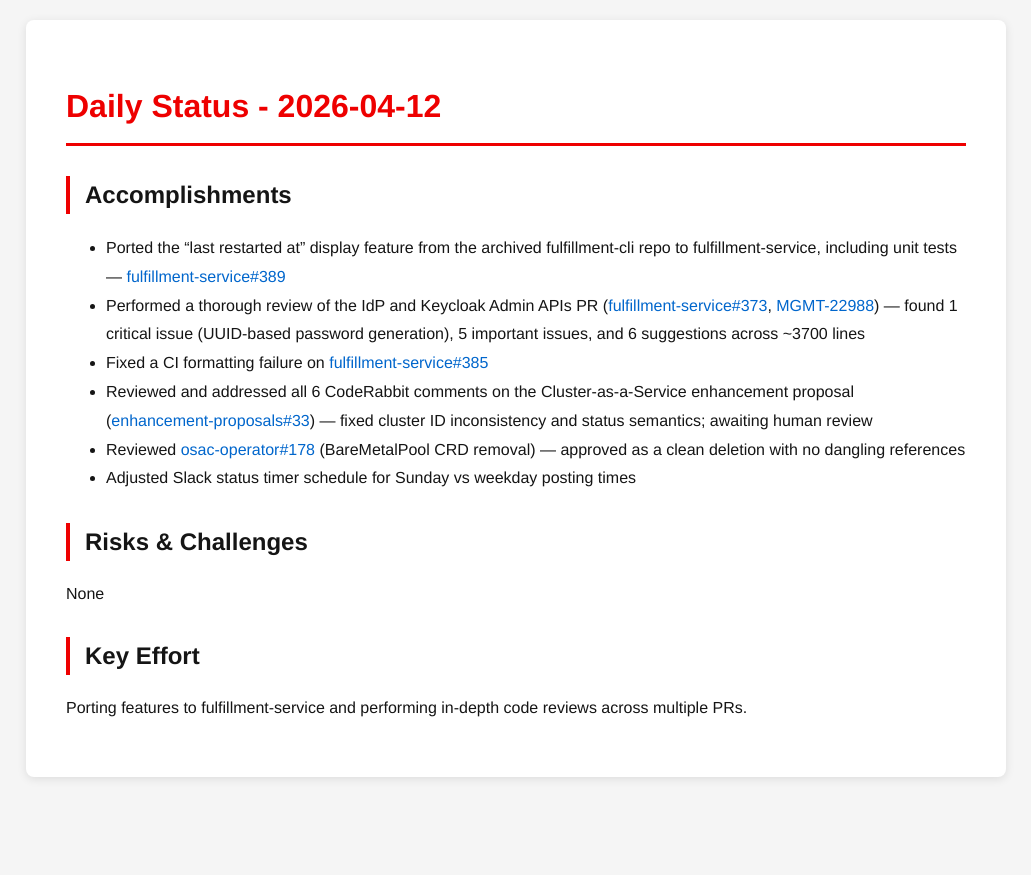
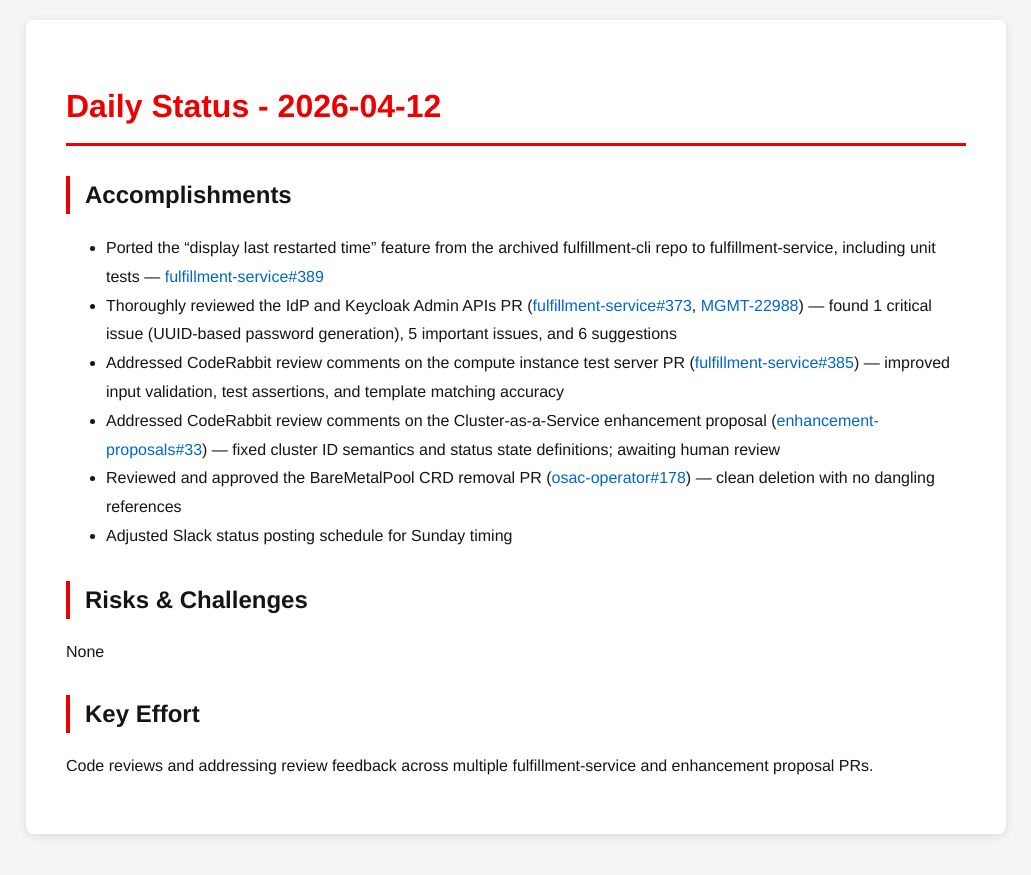
Before and after one commit to tzvatot/daily-status, a Jekyll site: the page built from 2026-04-12.md, in a window 1280 px wide. Shown: the top 875 px of the page, without its empty margins (124-1155 px from the left). Built offline with Jekyll 4.4.1, drawn with Linux system fonts in a browser that asks for light colours.

Commit message:
Daily status update - 2026-04-12

```diff
--- a/2026-04-12.md
+++ b/2026-04-12.md
@@ -7,15 +7,15 @@
 # Daily Status - 2026-04-12
 
 ## Accomplishments
-- Ported the "last restarted at" display feature from the archived fulfillment-cli repo to fulfillment-service, including unit tests — [fulfillment-service#389](https://github.com/osac-project/fulfillment-service/pull/389)
-- Performed a thorough review of the IdP and Keycloak Admin APIs PR ([fulfillment-service#373](https://github.com/osac-project/fulfillment-service/pull/373), [MGMT-22988](https://issues.redhat.com/browse/MGMT-22988)) — found 1 critical issue (UUID-based password generation), 5 important issues, and 6 suggestions across ~3700 lines
-- Fixed a CI formatting failure on [fulfillment-service#385](https://github.com/osac-project/fulfillment-service/pull/385)
-- Reviewed and addressed all 6 CodeRabbit comments on the Cluster-as-a-Service enhancement proposal ([enhancement-proposals#33](https://github.com/osac-project/enhancement-proposals/pull/33)) — fixed cluster ID inconsistency and status semantics; awaiting human review
-- Reviewed [osac-operator#178](https://github.com/osac-project/osac-operator/pull/178) (BareMetalPool CRD removal) — approved as a clean deletion with no dangling references
-- Adjusted Slack status timer schedule for Sunday vs weekday posting times
+- Ported the "display last restarted time" feature from the archived fulfillment-cli repo to fulfillment-service, including unit tests — [fulfillment-service#389](https://github.com/osac-project/fulfillment-service/pull/389)
+- Thoroughly reviewed the IdP and Keycloak Admin APIs PR ([fulfillment-service#373](https://github.com/osac-project/fulfillment-service/pull/373), [MGMT-22988](https://issues.redhat.com/browse/MGMT-22988)) — found 1 critical issue (UUID-based password generation), 5 important issues, and 6 suggestions
+- Addressed CodeRabbit review comments on the compute instance test server PR ([fulfillment-service#385](https://github.com/osac-project/fulfillment-service/pull/385)) — improved input validation, test assertions, and template matching accuracy
+- Addressed CodeRabbit review comments on the Cluster-as-a-Service enhancement proposal ([enhancement-proposals#33](https://github.com/osac-project/enhancement-proposals/pull/33)) — fixed cluster ID semantics and status state definitions; awaiting human review
+- Reviewed and approved the BareMetalPool CRD removal PR ([osac-operator#178](https://github.com/osac-project/osac-operator/pull/178)) — clean deletion with no dangling references
+- Adjusted Slack status posting schedule for Sunday timing
 
 ## Risks & Challenges
 None
 
 ## Key Effort
-Porting features to fulfillment-service and performing in-depth code reviews across multiple PRs.
+Code reviews and addressing review feedback across multiple fulfillment-service and enhancement proposal PRs.
```
